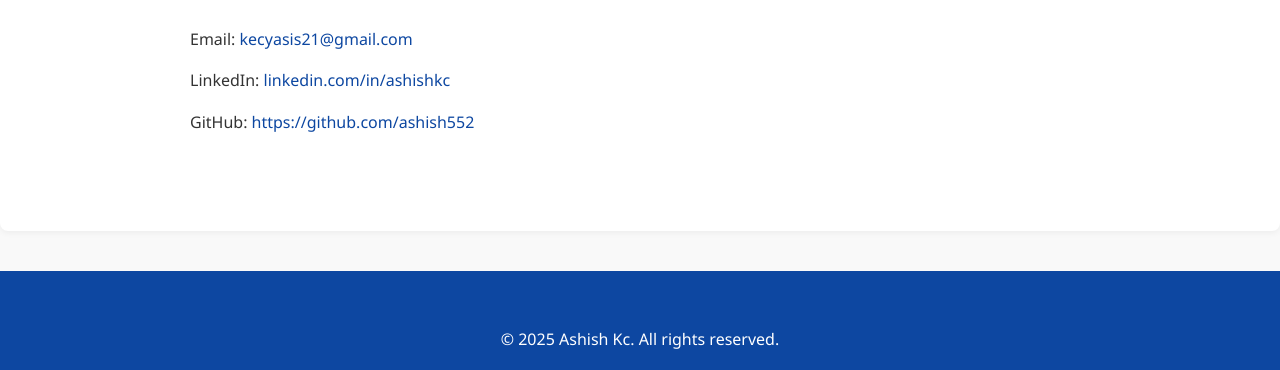
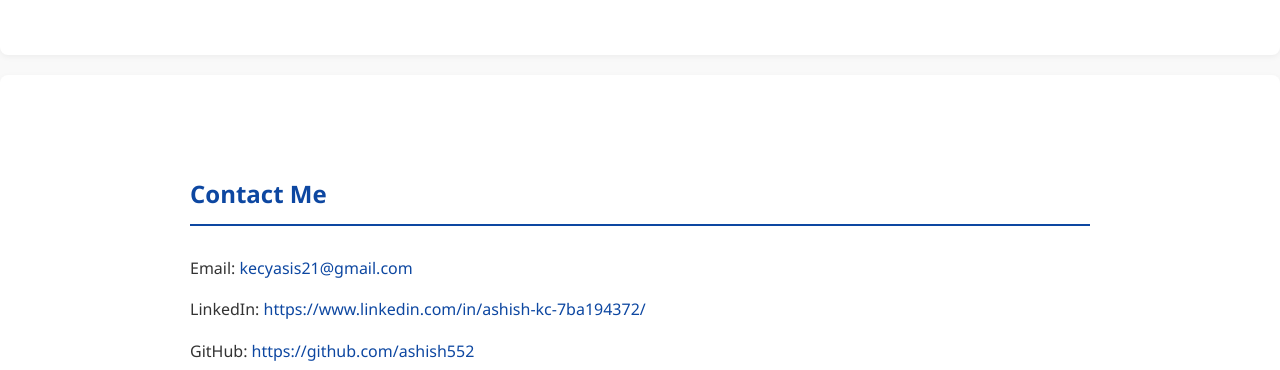
Before and after one commit to ashish552/github-portfolio, a plain HTML site: page index.html in a window 1280 px wide. Shown: the part 1919-2289 px from the top of the page. Drawn offline with Linux system fonts and the light colour scheme.

Commit message:
photo updated

```diff
--- a/index.html
+++ b/index.html
@@ -13,6 +13,7 @@
   <header class="header">
     <div class="container">
       <h1>Ashish Kc</h1>
+      <img src="./images/profile.jpeg" alt="Ashish Kc" style="width: 160px; border-radius: 50%; box-shadow: 0 4px 8px rgba(0,0,0,0.1);">
       <p>An aspiring Python & Flask developer based in Auckland, New Zealand.</p>
       <nav>
         <ul class="nav">
@@ -81,7 +82,7 @@
     <div class="container">
       <h2>Contact Me</h2>
       <p>Email: <a href="mailto:kecyasis21@gmail.com">kecyasis21@gmail.com</a></p>
-      <p>LinkedIn: <a href="https://linkedin.com/in/ashishkc" target="_blank">linkedin.com/in/ashishkc</a></p>
+      <p>LinkedIn: <a href="https://www.linkedin.com/in/ashish-kc-7ba194372/" target="_blank">https://www.linkedin.com/in/ashish-kc-7ba194372/</a></p>
       <p>GitHub: <a href="https://github.com/ashishkc" target="_blank">https://github.com/ashish552</a></p>
     </div>
   </section>
```
Also changed, not shown: images/profile.jpeg (added).
